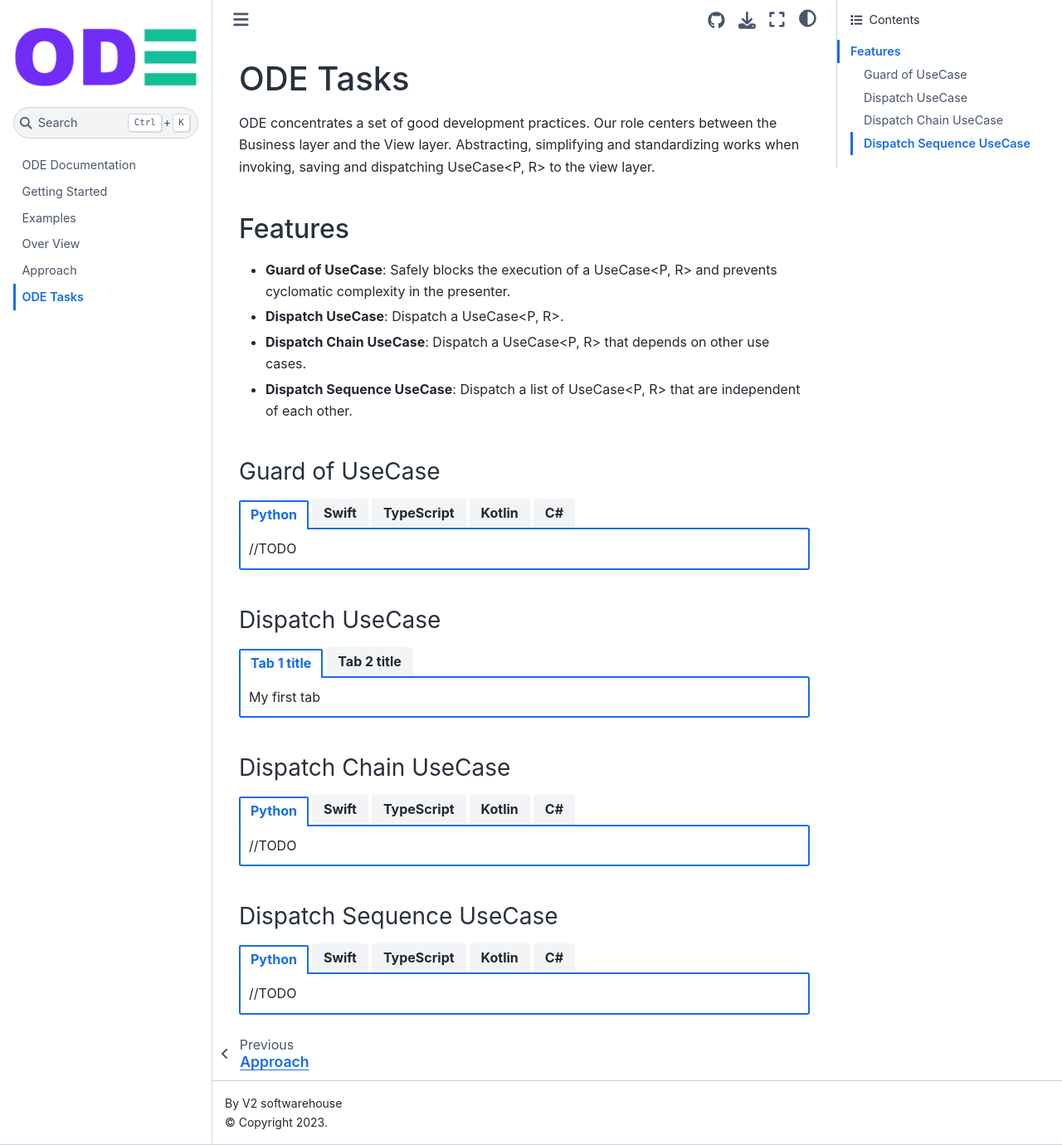
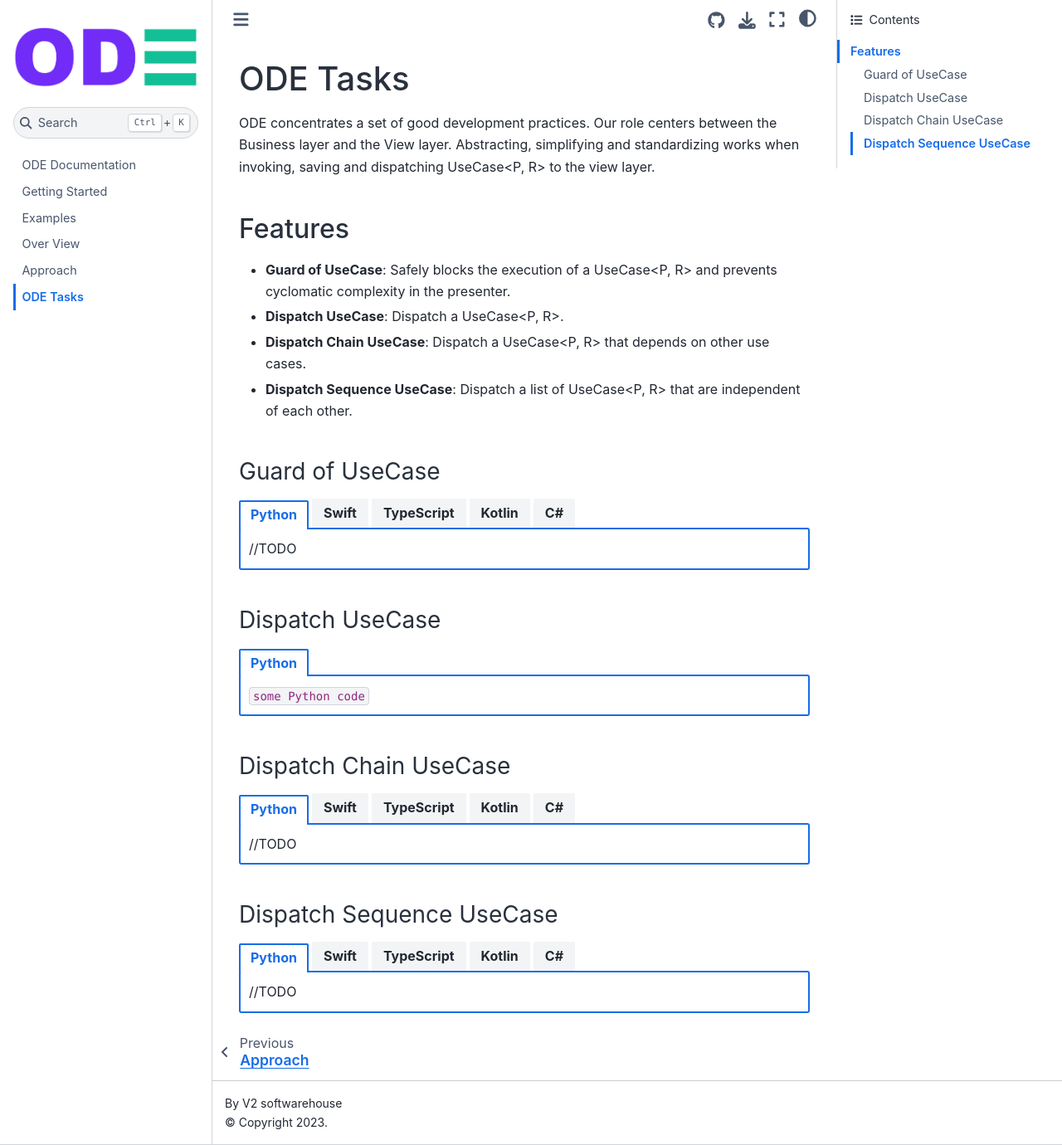
Before and after one commit to v2-softwarehouse/site-ode-documentation, a Jupyter Book: the page built from ode-tasks.md, in a window 1280 px wide and 1380 px high. Shown: the whole window at 83% size. Built offline with Jupyter Book 1.0.4 settings and Sphinx 7.4.7 and the Sphinx Book theme 1.1.4, drawn with Linux system fonts in a browser that asks for light colours.

Commit message:
up  embed code

`````diff
--- a/ode-tasks.md
+++ b/ode-tasks.md
@@ -33,12 +33,8 @@ Abstracting, simplifying and standardizing works when invoking, saving and dispa
 
 ### Dispatch UseCase
 ````{tab-set}
-```{tab-item} Tab 1 title
-My first tab
-```
-
-```{tab-item} Tab 2 title
-My second tab with `some code`!
+```{tab-item} Python
+`some Python code`
 ```
 ````
 
`````
